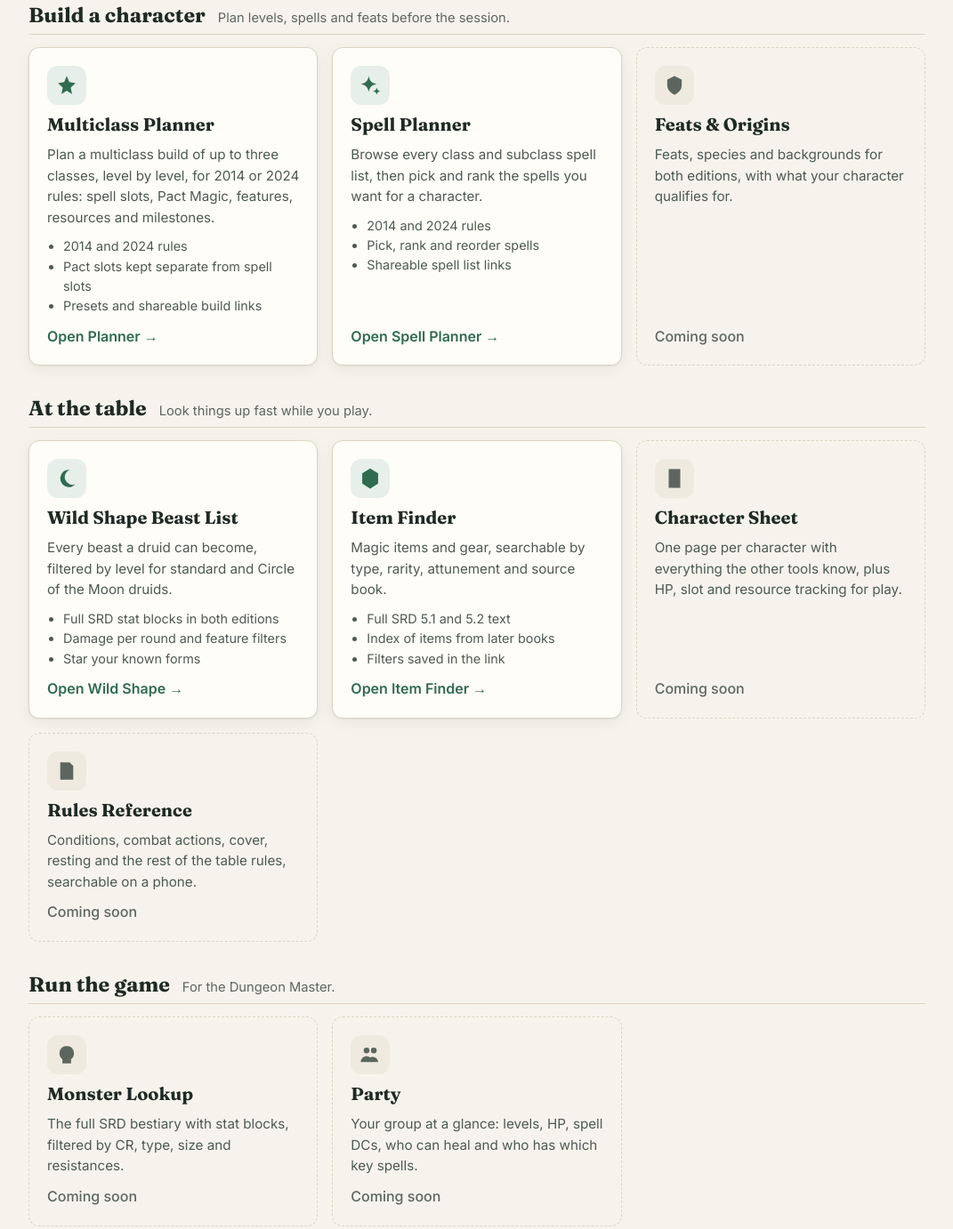
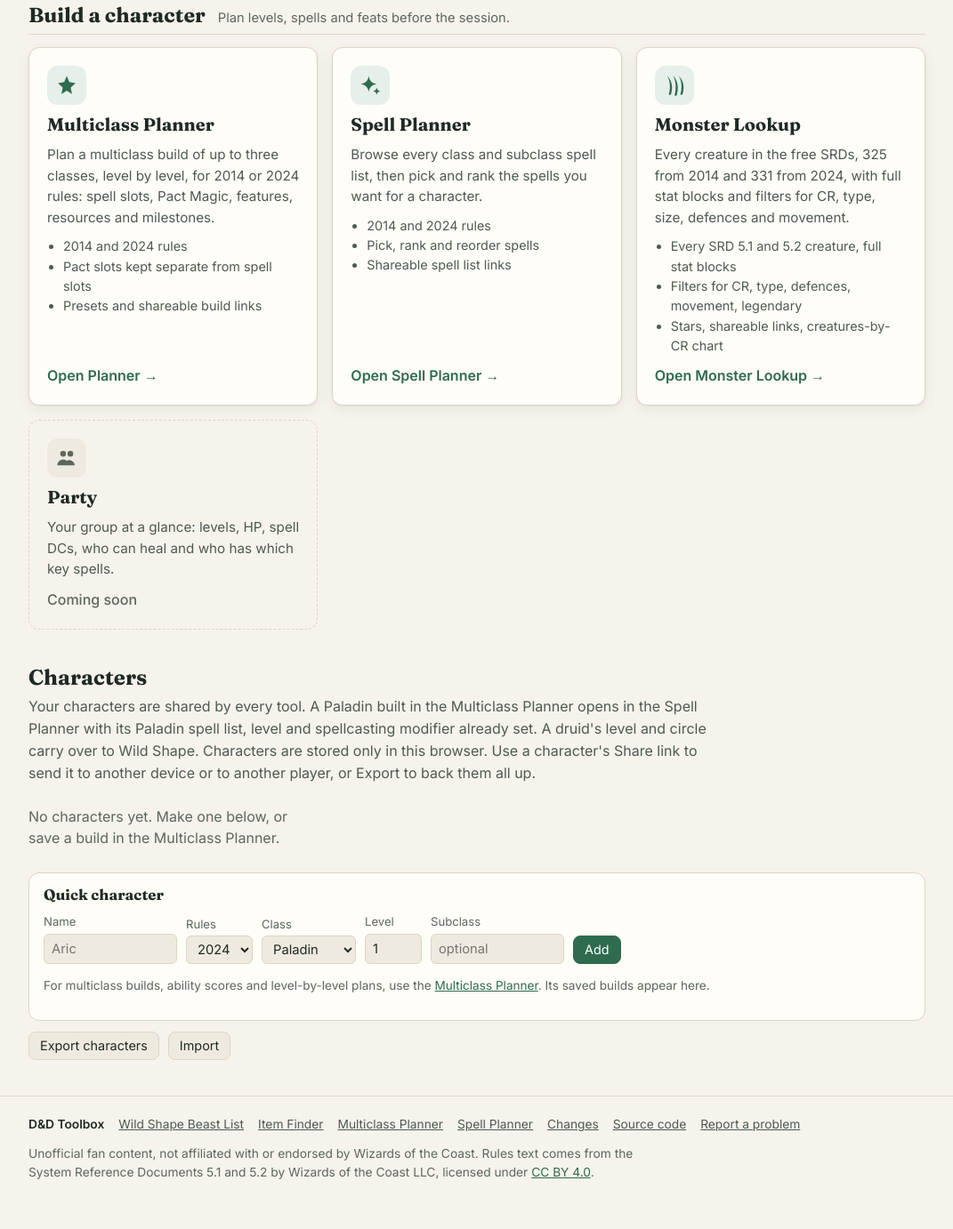
Before and after one commit to WernerCD/dnd, a plain HTML site: page site/index.html in a window 1280 px wide. Shown: the part 361-1743 px from the top of the page at 89% size, without its empty margins (104-1175 px from the left). Drawn offline with Linux system fonts and the light colour scheme.

Commit message:
Hub: Monster Lookup is live (card); check_sites covers dnd-monsters
Co-Authored-By: Claude Opus 5.5 <noreply@anthropic.com>

```diff
--- a/site/index.html
+++ b/site/index.html
@@ -68,56 +68,13 @@
       <ul><li>2014 and 2024 rules</li><li>Pick, rank and reorder spells</li><li>Shareable spell list links</li></ul>
       <span class="go">Open Spell Planner &rarr;</span>
     </a>
-    <div class="tool soon" data-spot>
-      <span class="ico"><svg viewBox="0 0 32 32" aria-hidden="true"><path d="M16 3l10 5v8c0 6-4.5 10.5-10 13C10.5 26.5 6 22 6 16V8z"/></svg></span>
-      <h3>Feats &amp; Origins</h3>
-      <p>Feats, species and backgrounds for both editions, with what your character qualifies for.</p>
-      <span class="go">Coming soon</span>
-    </div>
-    </div>
-  </section>
-
-  <section class="group" id="play" aria-labelledby="playH">
-    <div class="group-head"><h2 id="playH">At the table</h2><p>Look things up fast while you play.</p></div>
-    <div class="tools" data-reveal>
-    <a class="tool" data-spot href="https://wernercd.github.io/dnd-druid-wildshapes/">
-      <span class="ico"><svg viewBox="0 0 32 32" aria-hidden="true"><path d="M20 4a12 12 0 1 0 8 20A10 10 0 0 1 20 4z"/></svg></span>
-      <h3>Wild Shape Beast List</h3>
-      <p>Every beast a druid can become, filtered by level for standard and Circle of the Moon druids.</p>
-      <ul><li>Full SRD stat blocks in both editions</li><li>Damage per round and feature filters</li><li>Star your known forms</li></ul>
-      <span class="go">Open Wild Shape &rarr;</span>
+    <a class="tool" data-spot href="https://wernercd.github.io/dnd-monsters/">
+      <span class="ico"><svg viewBox="0 0 32 32" aria-hidden="true"><path d="M6 3c4 7 5 16 2 26h3c3-10 2-19-5-26zM14 2c4 8 5 17 2 28h3c3-11 2-20-5-28zM22 3c4 7 5 16 2 26h3c3-10 2-19-5-26z"/></svg></span>
+      <h3>Monster Lookup</h3>
+      <p>Every creature in the free SRDs, 325 from 2014 and 331 from 2024, with full stat blocks and filters for CR, type, size, defences and movement.</p>
+      <ul><li>Every SRD 5.1 and 5.2 creature, full stat blocks</li><li>Filters for CR, type, defences, movement, legendary</li><li>Stars, shareable links, creatures-by-CR chart</li></ul>
+      <span class="go">Open Monster Lookup &rarr;</span>
     </a>
-    <a class="tool" data-spot href="https://wernercd.github.io/dnd-items/">
-      <span class="ico"><svg viewBox="0 0 32 32" aria-hidden="true"><path d="M16 2l11 7v14l-11 7-11-7V9z"/></svg></span>
-      <h3>Item Finder</h3>
-      <p>Magic items and gear, searchable by type, rarity, attunement and source book.</p>
-      <ul><li>Full SRD 5.1 and 5.2 text</li><li>Index of items from later books</li><li>Filters saved in the link</li></ul>
-      <span class="go">Open Item Finder &rarr;</span>
-    </a>
-    <div class="tool soon" data-spot>
-      <span class="ico"><svg viewBox="0 0 32 32" aria-hidden="true"><path d="M8 3h16v26H8z"/></svg></span>
-      <h3>Character Sheet</h3>
-      <p>One page per character with everything the other tools know, plus HP, slot and resource tracking for play.</p>
-      <span class="go">Coming soon</span>
-    </div>
-    <div class="tool soon" data-spot>
-      <span class="ico"><svg viewBox="0 0 32 32" aria-hidden="true"><path d="M7 4h13l5 5v19H7z"/></svg></span>
-      <h3>Rules Reference</h3>
-      <p>Conditions, combat actions, cover, resting and the rest of the table rules, searchable on a phone.</p>
-      <span class="go">Coming soon</span>
-    </div>
-    </div>
-  </section>
-
-  <section class="group" id="run" aria-labelledby="runH">
-    <div class="group-head"><h2 id="runH">Run the game</h2><p>For the Dungeon Master.</p></div>
-    <div class="tools" data-reveal>
-    <div class="tool soon" data-spot>
-      <span class="ico"><svg viewBox="0 0 32 32" aria-hidden="true"><path d="M16 4c-6 0-10 4-10 10 0 4 2 7 4 8v6h12v-6c2-1 4-4 4-8 0-6-4-10-10-10z"/></svg></span>
-      <h3>Monster Lookup</h3>
-      <p>The full SRD bestiary with stat blocks, filtered by CR, type, size and resistances.</p>
-      <span class="go">Coming soon</span>
-    </div>
     <div class="tool soon" data-spot>
       <span class="ico"><svg viewBox="0 0 32 32" aria-hidden="true"><path d="M11 14a4 4 0 1 1 0-8 4 4 0 0 1 0 8zm10 0a4 4 0 1 1 0-8 4 4 0 0 1 0 8zM3 26c0-5 4-8 8-8s8 3 8 8zm10 0c.4-3 2-5.5 4.5-7 4.5-.5 9.5 2 9.5 7z"/></svg></span>
       <h3>Party</h3>
```
Also changed, not shown: 1 other file.
